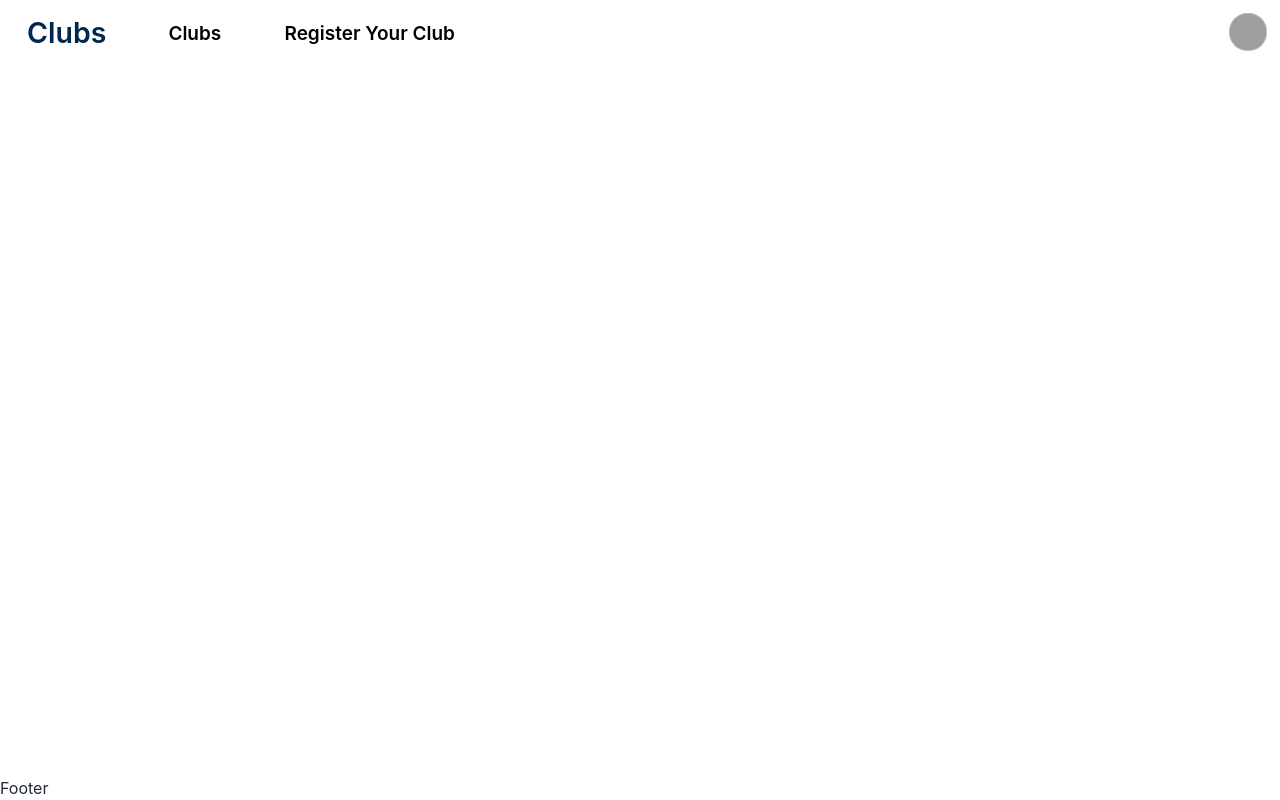
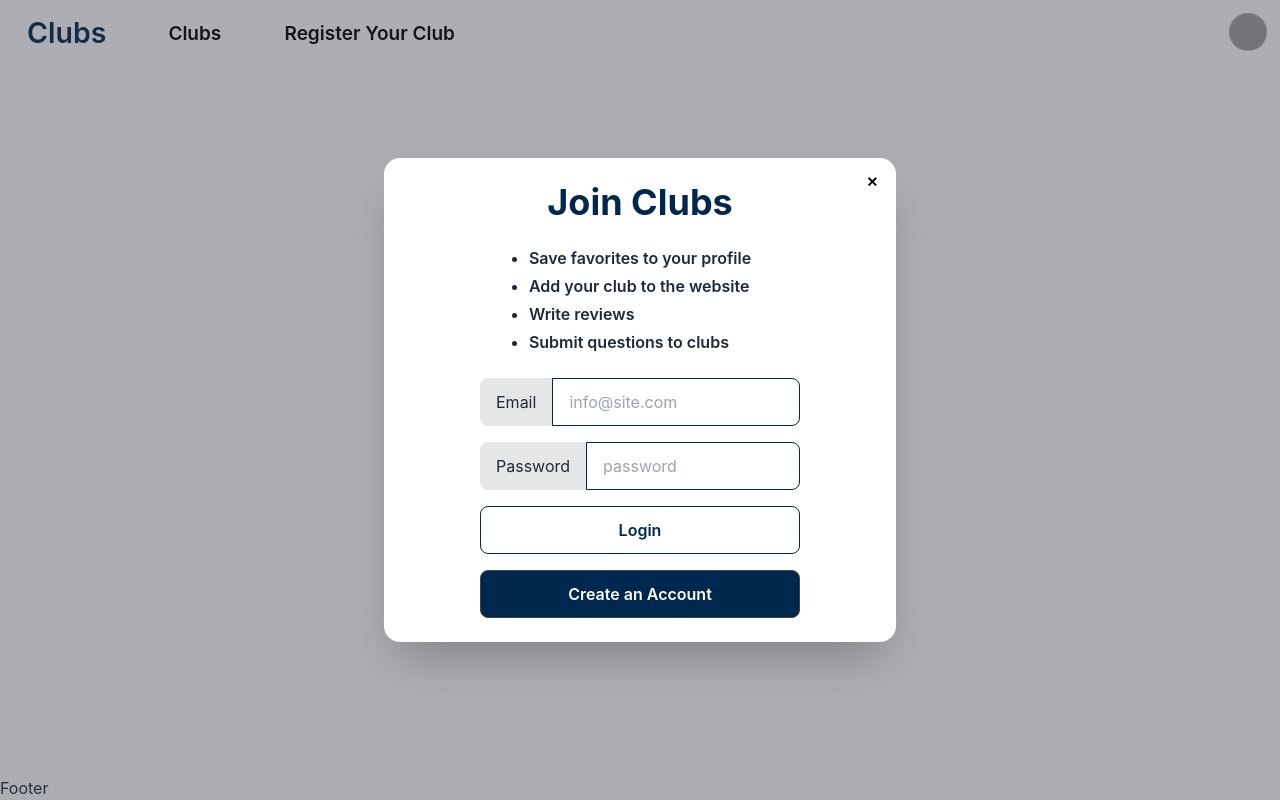
Before and after one commit to void-tech-um/mclubs, a React app: page /users in a window 1280 px wide. Built offline with nearby package versions, Linux system fonts and the light colour scheme; grey boxes are pictures that could not be loaded; the HTML template or start-up script is replaced by a standard one.

Commit message:
updated modal and navbar

```diff
--- a/package.json
+++ b/package.json
@@ -19,6 +19,7 @@
     "pg": "^8.8.0",
     "react": "^18.2.0",
     "react-dom": "^18.2.0",
+    "react-hook-form": "^7.39.5",
     "react-router": "^6.4.3",
     "react-router-dom": "^6.4.3",
     "sequelize": "^6.25.4",
--- a/src/app/components/shared/AuthModal.tsx
+++ b/src/app/components/shared/AuthModal.tsx
@@ -1,12 +1,27 @@
+import { useState } from "react";
+import Button from "./Button";
+import { useForm } from "react-hook-form";
 import * as React from "react";
-import Button from "./Button";
 
 interface AuthModalProps {
   isOpen: boolean;
   onClose: () => void;
 }
+type FormValues = {
+  email: string;
+  password: string;
+};
 
 const AuthModal = ({ isOpen, onClose }: AuthModalProps) => {
+  const {
+    register,
+    setValue,
+    handleSubmit,
+    formState: { errors },
+  } = useForm<FormValues>();
+  console.log(errors);
+  const [isLogin, setIsLogin] = useState(true);
+  const onSubmit = handleSubmit((data) => console.log(data));
   return (
     <div className={`modal cursor-pointer ${isOpen && "modal-open"}`}>
       <div className="modal-box relative">
@@ -17,7 +32,7 @@ const AuthModal = ({ isOpen, onClose }: AuthModalProps) => {
           ✕
         </button>
         <h3 className="text-4xl font-bold mx-auto w-fit text-primary">
-          Join <span className="text-secondary">M</span>Clubs
+          Join Clubs
         </h3>
         <div className="flex justify-center mt-5 mb-5 font-semibold ">
           <ul className="list-disc font-inter list-outside">
@@ -27,10 +42,46 @@ const AuthModal = ({ isOpen, onClose }: AuthModalProps) => {
             <li className="my-1">Submit questions to clubs</li>
           </ul>
         </div>
-        <div className="flex flex-col justify-center items-center gap-4 ">
+
+        <form
+          onSubmit={onSubmit}
+          className="max-w-xs mx-auto flex flex-col justify-center items-center gap-4"
+        >
+          <label className="input-group flex-shrink max-w-xs">
+            <span>Email</span>
+            <input
+              type="email"
+              placeholder="info@site.com"
+              className={`input input-bordered border-primary flex-shrink w-full ${
+                errors.email && "input-error"
+              }`}
+              {...register("email", {
+                required: true,
+                validate: (value) => {
+                  const words = value.split("@");
+                  if (words[1] !== "umich.edu") {
+                    return false;
+                  }
+                  return true;
+                },
+              })}
+            />
+          </label>
+          <label className="input-group flex-shrink  ">
+            <span>Password</span>
+            <input
+              type="text"
+              placeholder="password"
+              className={`input input-bordered border-primary flex-shrink w-full ${
+                errors.password && "input-error"
+              }`}
+              {...register("password", { required: true })}
+            />
+          </label>
+
           <Button outlined>Login</Button>
           <Button>Create an Account</Button>
-        </div>
+        </form>
       </div>
     </div>
   );
--- a/src/app/components/shared/Button.tsx
+++ b/src/app/components/shared/Button.tsx
@@ -12,14 +12,14 @@ function Button({ children, outlined, className, onClick }: IButtonProps) {
     <>
       {outlined ? (
         <button
-          className={`btn ${className} btn-outline max-w-xs w-full text-primary hover:bg-primary font-inter text-base`}
+          className={`btn ${className} btn-outline max-w-sm w-full text-primary hover:bg-primary font-inter text-base`}
           onClick={onClick}
         >
           {children}
         </button>
       ) : (
         <button
-          className={`btn bg-primary ${className} text-white max-w-xs w-full hover:bg-white hover:text-primary font-inter text-base`}
+          className={`btn bg-primary ${className} text-white max-w-sm w-full hover:bg-white hover:text-primary font-inter text-base`}
           onClick={onClick}
         >
           {children}
--- a/src/app/components/shared/layout/Header.tsx
+++ b/src/app/components/shared/layout/Header.tsx
@@ -3,7 +3,7 @@ import { Link } from "react-router-dom";
 import AuthModal from "../AuthModal";
 
 function Header() {
-  const [showModal, setShowModal] = useState<boolean>(false);
+  const [showModal, setShowModal] = useState<boolean>(true);
   const [openMenu, setOpenMenu] = useState<boolean>(false);
   const toggleMenu = (): void => {
     try {
@@ -14,7 +14,7 @@ function Header() {
   };
   return (
     <div
-      className={`sm:navbar bg-base-100 collapse  ${
+      className={`sm:navbar bg-base-100  ${
         openMenu ? "collapse-open" : "collapse-close"
       }`}
       tabIndex={0}
@@ -59,7 +59,7 @@ function Header() {
             </li>
             <li
               onClick={() => {
-                toggleMenu;
+                toggleMenu();
                 setShowModal(true);
               }}
             >
@@ -67,7 +67,7 @@ function Header() {
             </li>
             <li
               onClick={() => {
-                toggleMenu;
+                toggleMenu();
                 setShowModal(true);
               }}
             >
@@ -102,8 +102,12 @@ function Header() {
           </svg>
         </button>
       </div>
-      <div className="collapse-content sm:hidden">
-        <p className="flex flex-col items-start">
+      <div
+        className={`collapse-content sm:hidden ${
+          openMenu && "overflow-visible"
+        } `}
+      >
+        <div className="flex flex-col items-start">
           <Link
             to="/"
             className="btn btn-ghost normal-case text-xl font-semibold text-black "
@@ -117,7 +121,7 @@ function Header() {
             Register Your Club
           </Link>
           <div className="flex-none justify-self-end ml-3">
-            <div tabIndex={0} className="dropdown dropdown-end">
+            <div tabIndex={0} className="dropdown dropdown-bottom">
               <label tabIndex={0} className="btn btn-ghost btn-circle avatar">
                 <div className="w-10 rounded-full">
                   <img src="https://placeimg.com/80/80/people" />
@@ -135,7 +139,7 @@ function Header() {
                 </li>
                 <li
                   onClick={() => {
-                    toggleMenu;
+                    toggleMenu();
                     setShowModal(true);
                   }}
                 >
@@ -143,7 +147,7 @@ function Header() {
                 </li>
                 <li
                   onClick={() => {
-                    toggleMenu;
+                    toggleMenu();
                     setShowModal(true);
                   }}
                 >
@@ -152,7 +156,7 @@ function Header() {
               </ul>
             </div>
           </div>
-        </p>
+        </div>
       </div>
 
       {/* <div className="collapse-content">
--- a/src/server/api/index.ts
+++ b/src/server/api/index.ts
@@ -12,11 +12,6 @@ router.get("/", (req, res) => {
     url: req.originalUrl,
   });
 });
-router.post("/", async (req, res) => {
-  console.log(req.body);
-  const newUser = await db.user.createUser(req.body);
-  res.send(newUser);
-});
 
 router.use("/auth", authRouter);
 
```
Also changed, not shown: 1 other file (tests, documents, lock files or other folders).
